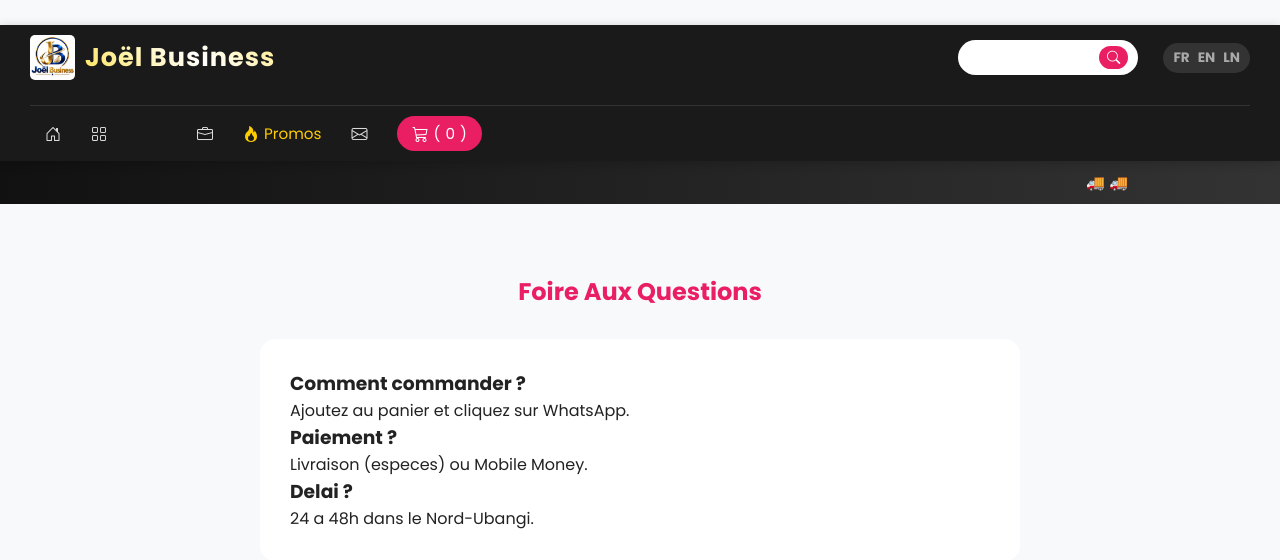
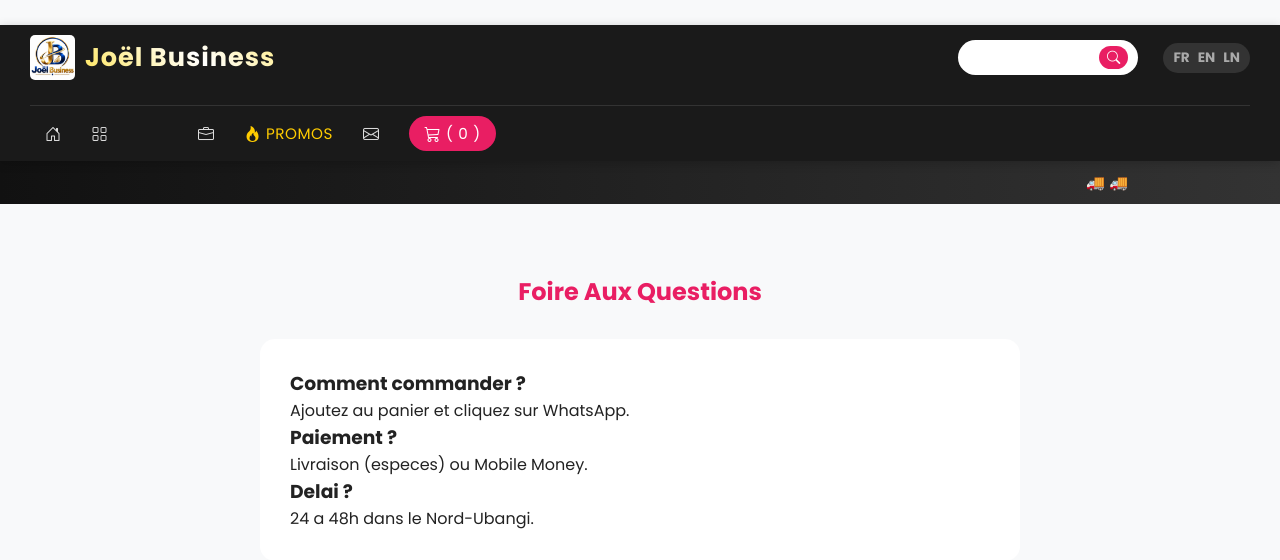
Before and after one commit to jacobilisadjiga243-oss/joel-business, a Python web app: template templates/faq.html in a window 1280 px wide. Shown: the top 560 px of the page. Run offline with Jinja, Linux system fonts and the light colour scheme; the template is opened without the code that fills it, so the values that code supplies are empty.

Commit message:
Mise en majuscules des boutons du menu

```diff
--- a/static/css/style.css
+++ b/static/css/style.css
@@ -348,3 +348,10 @@ footer { text-align: center; padding: 30px; background: #111; color: #888; margi
     .main-nav { justify-content: center; gap: 10px; }
     .main-nav a { font-size: 0.8rem; }
 }
+
+/* Forcer les textes du menu en MAJUSCULES */
+.main-nav a {
+    text-transform: uppercase;
+    font-weight: 600;
+    letter-spacing: 0.5px;
+}
```
